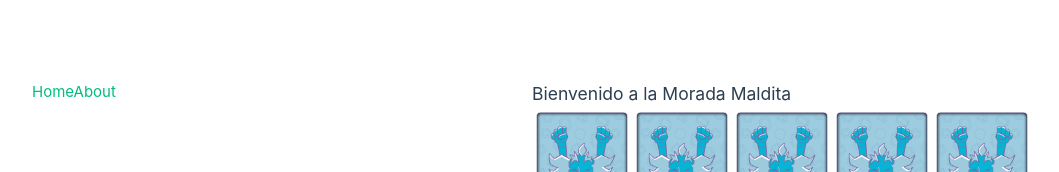
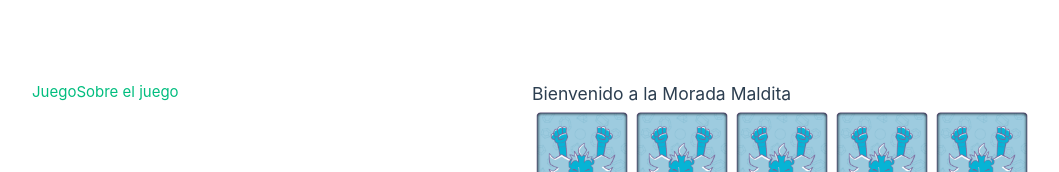
Before and after one commit to alvaroph/moradaMaldita, a Vue app: page / in a window 1280 px wide. Shown: the part 224-396 px from the top of the page, without its empty margins (108-1167 px from the left). Built offline with nearby package versions, Linux system fonts and the light colour scheme.

Commit message:
cambio de texto en main

```diff
--- a/src/App.vue
+++ b/src/App.vue
@@ -7,10 +7,9 @@
 
     <div class="wrapper">
 
-
       <nav>
-        <RouterLink to="/">Home</RouterLink>
-        <RouterLink to="/about">About</RouterLink>
+        <RouterLink to="/">Juego</RouterLink>
+        <RouterLink to="/about">Sobre el juego</RouterLink>
       </nav>
     </div>
   </header>
```
